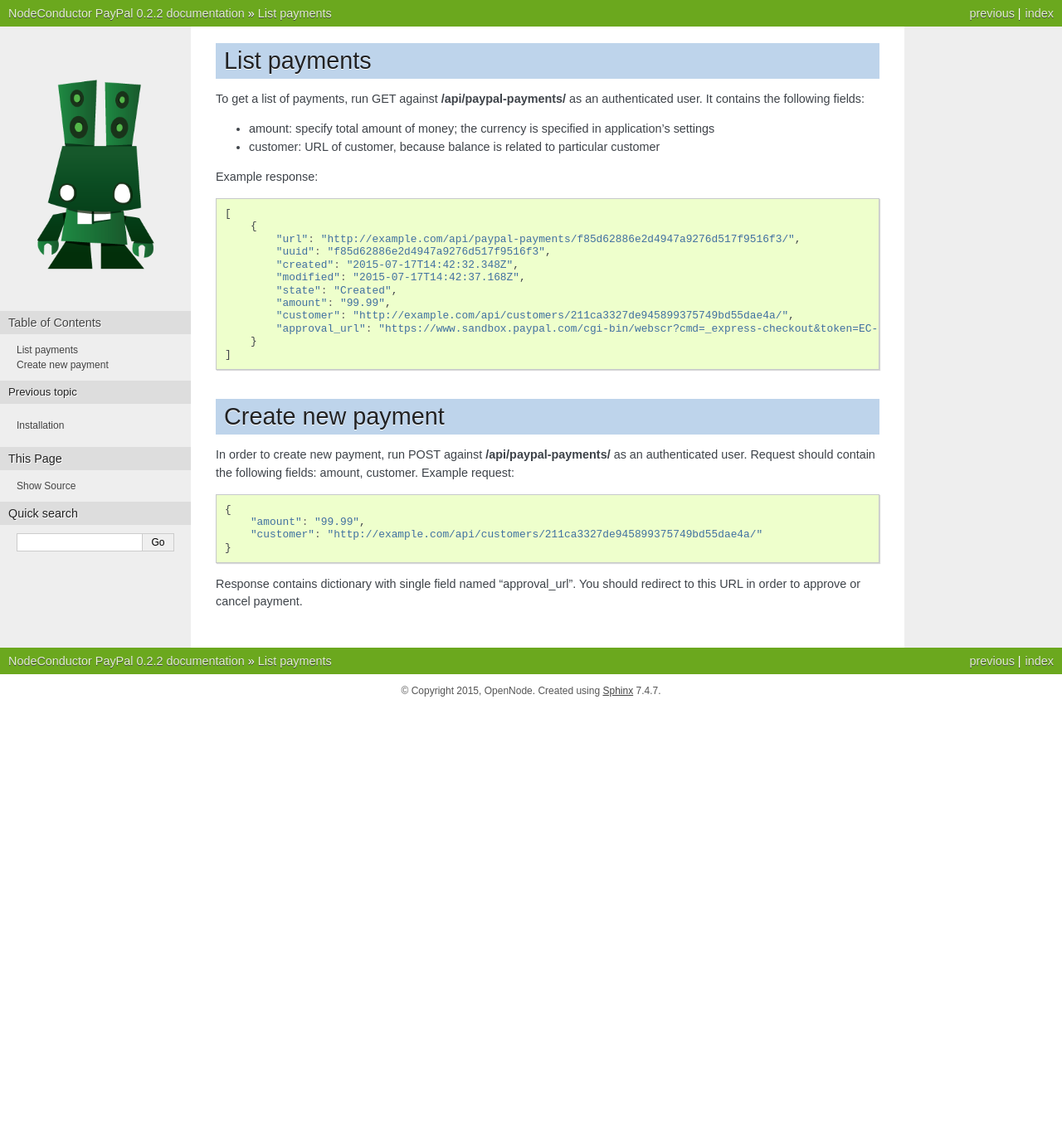
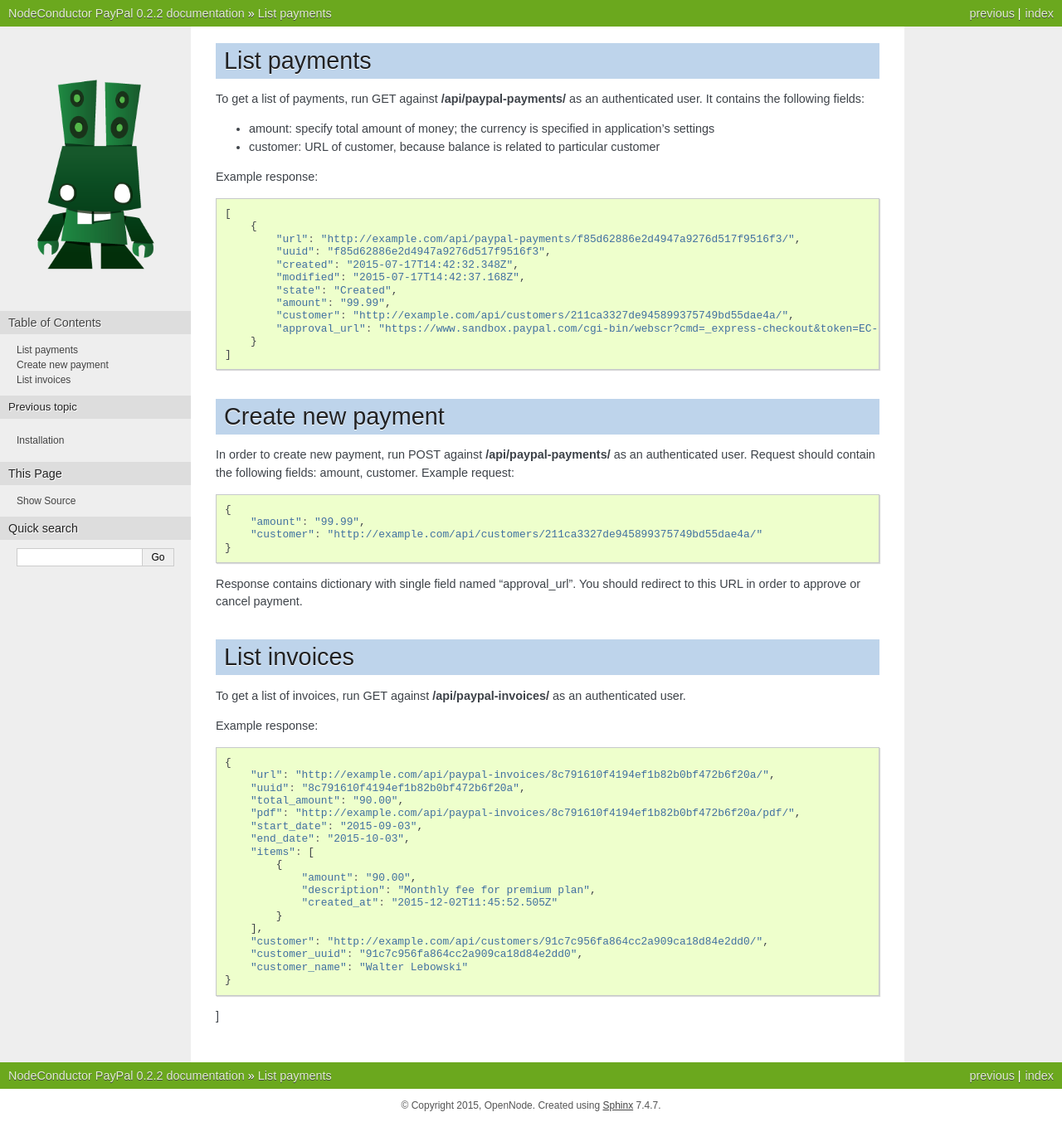
Before and after one commit to opennode/waldur-paypal, a Sphinx documentation site: the page built from docs/api.rst, in a window 1280 px wide. Shown: the whole page at 83% size. Built offline with Sphinx 7.4.7, drawn with Linux system fonts in a browser that asks for light colours; the version number is read from the project's files by our own code; before the commit the page ends 900 px from its top, so only the background shows below that.

Commit message:
Add PayPal invoices list to docs (NC-935)

```diff
--- a/docs/api.rst
+++ b/docs/api.rst
@@ -38,3 +38,33 @@ Request should contain the following fields: amount, customer. Example request:
     }
 
 Response contains dictionary with single field named "approval_url". You should redirect to this URL in order to approve or cancel payment.
+
+
+List invoices
+-------------
+
+To get a list of invoices, run GET against **/api/paypal-invoices/** as an authenticated user.
+
+Example response:
+
+.. code-block:: javascript
+
+    {
+        "url": "http://example.com/api/paypal-invoices/8c791610f4194ef1b82b0bf472b6f20a/",
+        "uuid": "8c791610f4194ef1b82b0bf472b6f20a",
+        "total_amount": "90.00",
+        "pdf": "http://example.com/api/paypal-invoices/8c791610f4194ef1b82b0bf472b6f20a/pdf/",
+        "start_date": "2015-09-03",
+        "end_date": "2015-10-03",
+        "items": [
+            {
+                "amount": "90.00",
+                "description": "Monthly fee for premium plan",
+                "created_at": "2015-12-02T11:45:52.505Z"
+            }
+        ],
+        "customer": "http://example.com/api/customers/91c7c956fa864cc2a909ca18d84e2dd0/",
+        "customer_uuid": "91c7c956fa864cc2a909ca18d84e2dd0",
+        "customer_name": "Walter Lebowski"
+    }
+]
```
